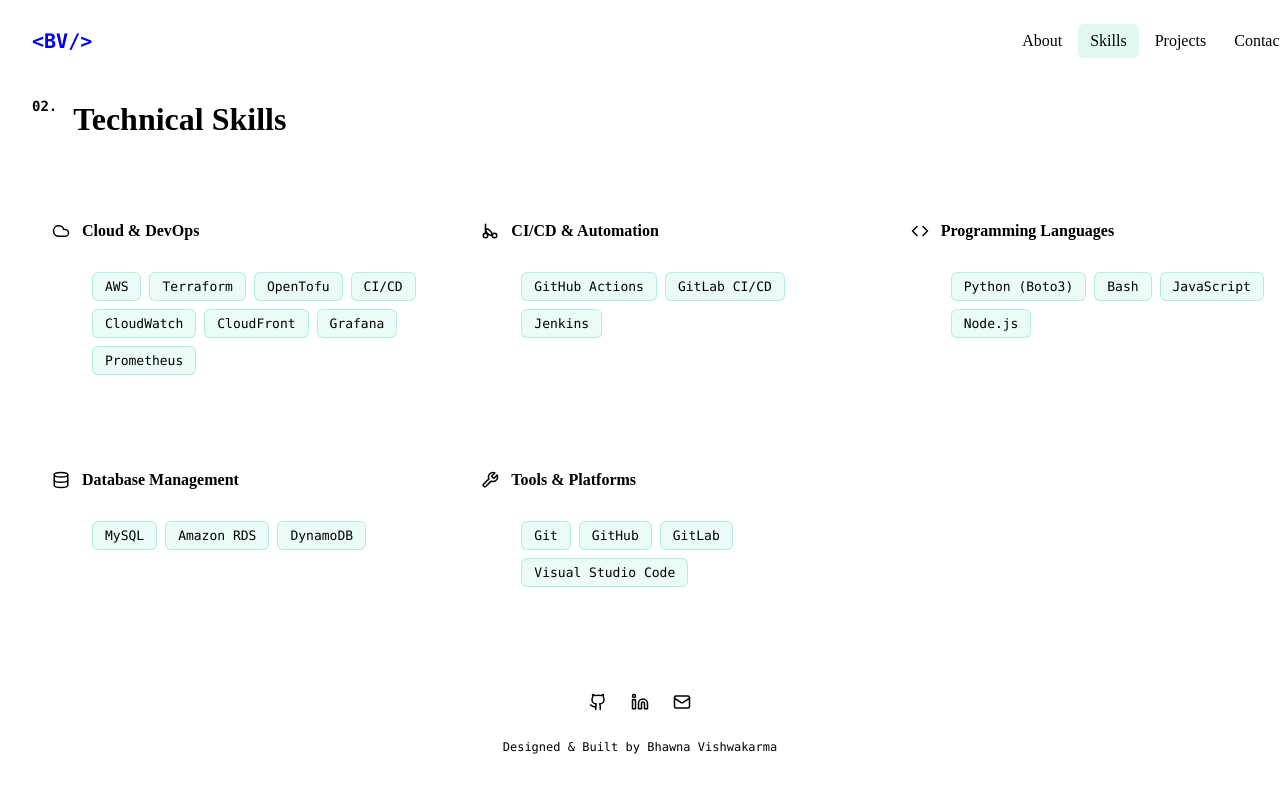
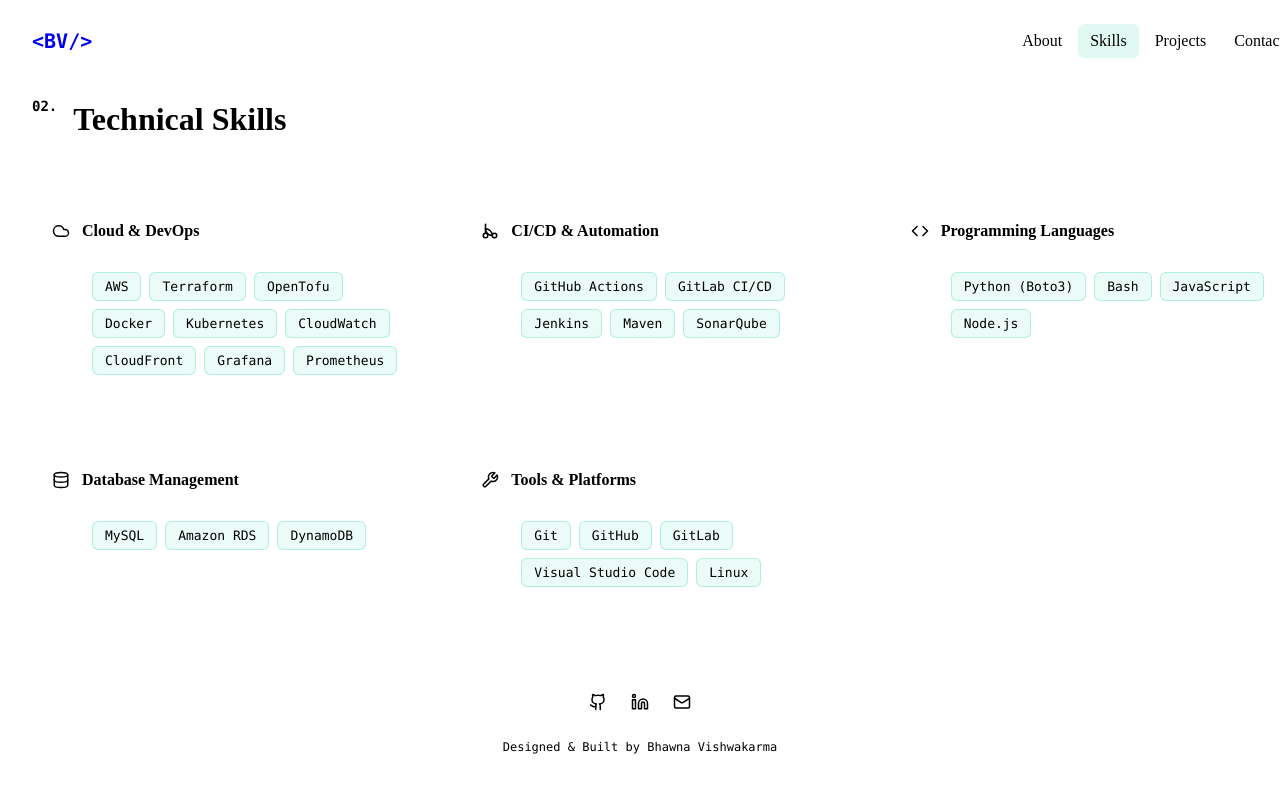
Before and after one commit to bhawnavishwakarma007/Portfolio, a React (Vite) app: page /skills in a window 1280 px wide. Shown: the top 792 px of the page. Built offline with nearby package versions, Linux system fonts and the light colour scheme; the HTML template or start-up script is replaced by a standard one.

Commit message:
Update skills list with additional items

```diff
--- a/src/data/skills.js
+++ b/src/data/skills.js
@@ -5,23 +5,54 @@
 const skills = [
   {
     category: 'Cloud & DevOps',
-    items: ['AWS', 'Terraform', 'OpenTofu', 'CI/CD', 'CloudWatch', 'CloudFront', 'Grafana', 'Prometheus'],
+    items: [
+      'AWS',
+      'Terraform',
+      'OpenTofu',
+      'Docker',
+      'Kubernetes',
+      'CloudWatch',
+      'CloudFront',
+      'Grafana',
+      'Prometheus'
+    ],
   },
   {
     category: 'CI/CD & Automation',
-    items: ['GitHub Actions', 'GitLab CI/CD', 'Jenkins'],
+    items: [
+      'GitHub Actions',
+      'GitLab CI/CD',
+      'Jenkins',
+      'Maven',
+      'SonarQube'
+    ],
   },
   {
     category: 'Programming Languages',
-    items: ['Python (Boto3)', 'Bash', 'JavaScript', 'Node.js'],
+    items: [
+      'Python (Boto3)',
+      'Bash',
+      'JavaScript',
+      'Node.js'
+    ],
   },
   {
     category: 'Database Management',
-    items: ['MySQL', 'Amazon RDS', 'DynamoDB'],
+    items: [
+      'MySQL',
+      'Amazon RDS',
+      'DynamoDB'
+    ],
   },
   {
     category: 'Tools & Platforms',
-    items: ['Git', 'GitHub', 'GitLab', 'Visual Studio Code'],
+    items: [
+      'Git',
+      'GitHub',
+      'GitLab',
+      'Visual Studio Code',
+      'Linux'
+    ],
   },
 ]
 
```
